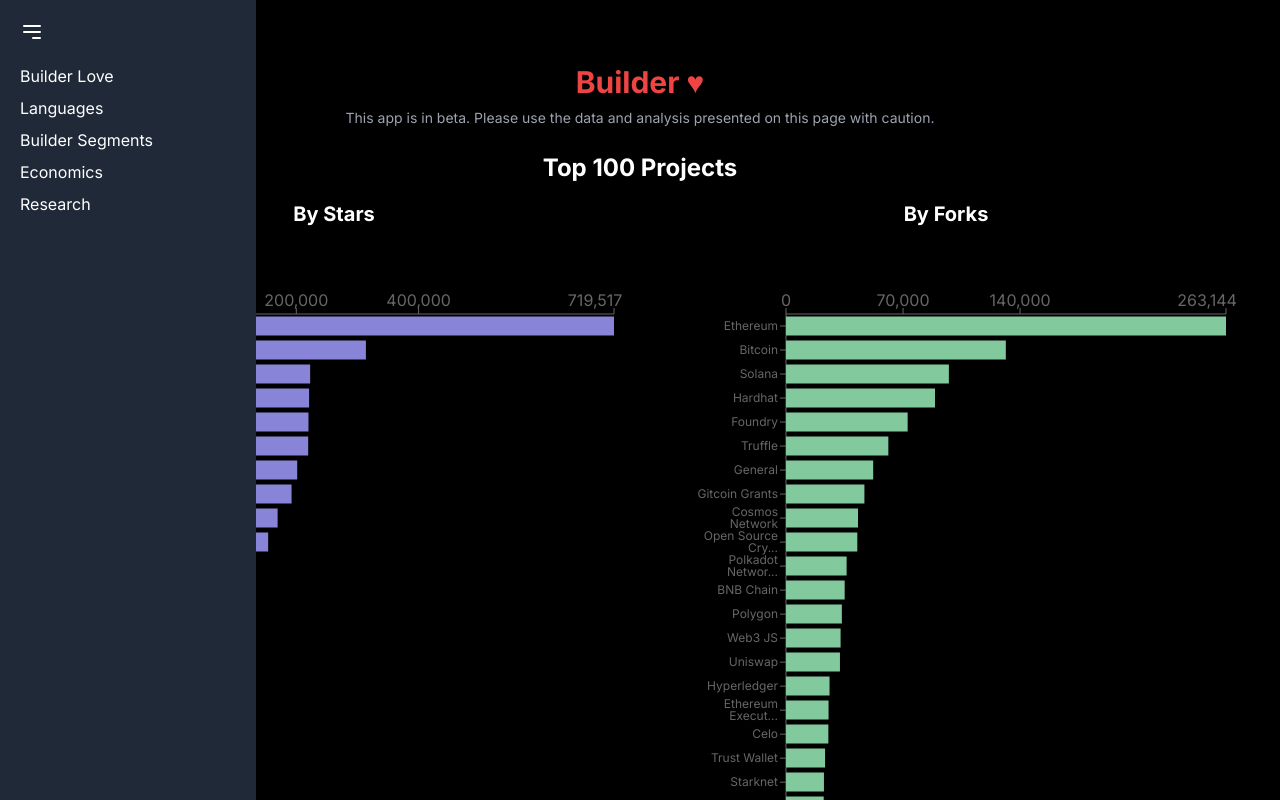
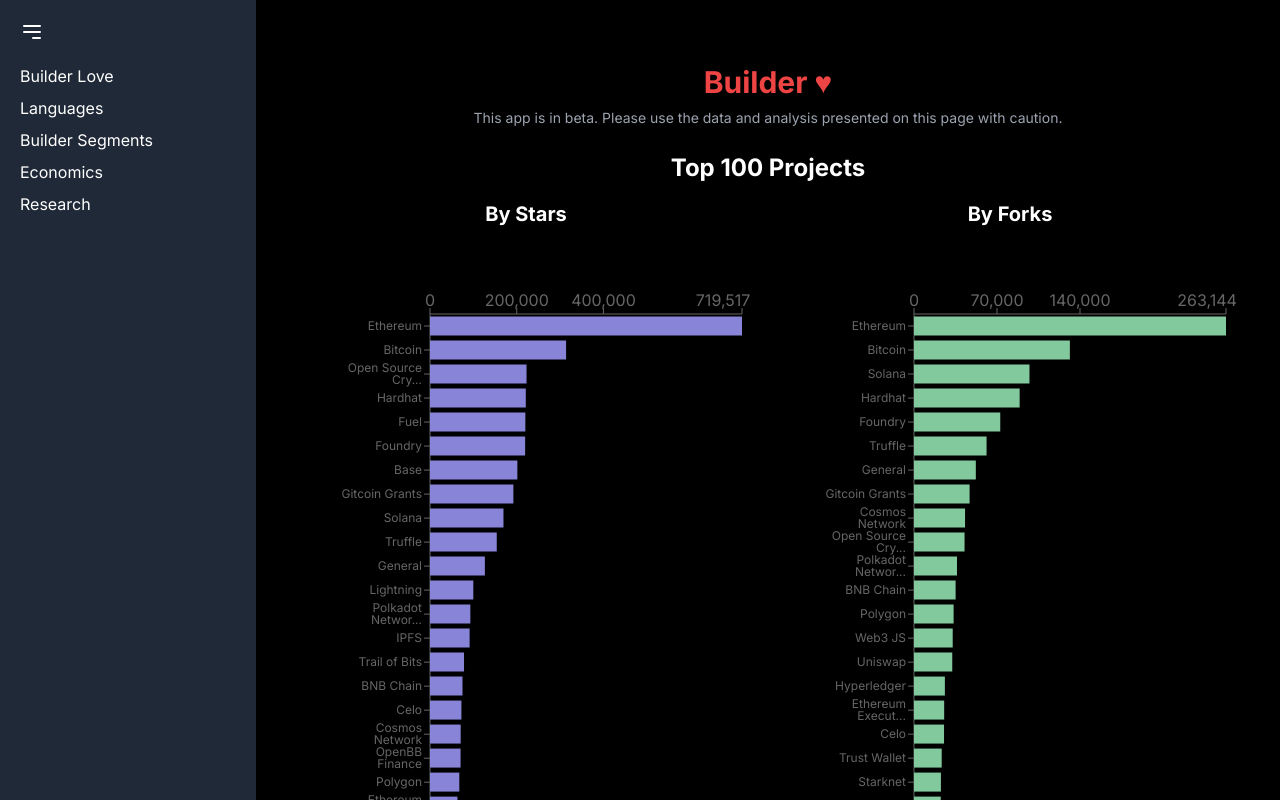
Before and after one commit to builder-love/react, a Next.js app: page / in a window 1280 px wide. Shown: the top 800 px of the page. Built offline with nearby package versions, Linux system fonts and the light colour scheme.

Commit message:
reverted layout.tsx changes
bugs pushed to prod in layout.tsx from test code. Reverted.

```diff
--- a/app/layout.tsx
+++ b/app/layout.tsx
@@ -18,12 +18,10 @@ export default function RootLayout({
 }) {
   return (
     <html lang="en">
-      <body
-        className={`${inter.className} bg-black text-white flex flex-col min-h-screen`}
-      >
+      <body className={`${inter.className} bg-black text-white flex flex-col min-h-screen`}>
         <div className="flex flex-row w-full">
           <Navigation />
-          <main className="flex-1 p-5 pt-16 md:ml-0">
+          <main className="flex-1 md:ml-64 p-5 pt-16 min-h-screen">
             <h1 className="text-3xl font-bold text-red-500 text-center">
               Builder <span className="text-red-500">♥</span>
             </h1>
```
